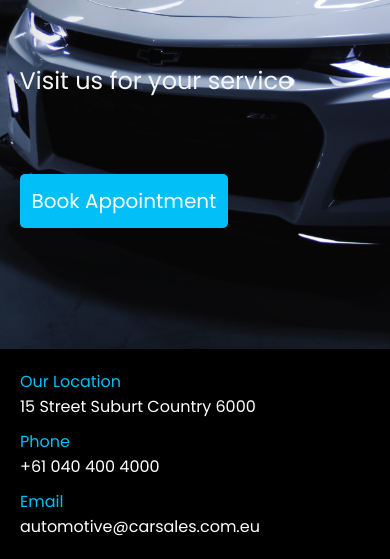
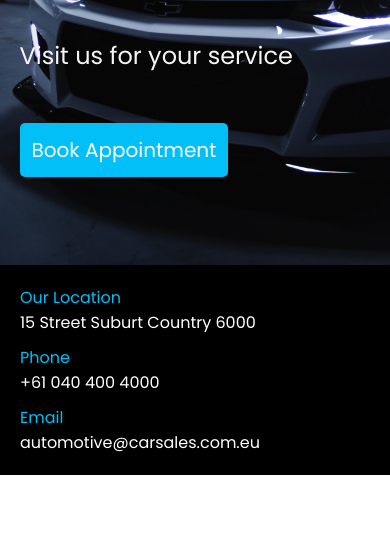
Before and after one commit to lensonfernandes/Automotive-Len, a plain HTML site: page index.html in a window 390 px wide. Shown: the part 334-893 px from the top of the page. After the commit the page ends 844 px from the top, so only its background shows below. Drawn offline with Linux system fonts and the light colour scheme.

Commit message:
Final commit after Granular changes

```diff
--- a/Style/style.css
+++ b/Style/style.css
@@ -1,13 +1,25 @@
+/* Font */
 @import url('https://fonts.googleapis.com/css2?family=Poppins:wght@300;400;500;600;700&display=swap');
 
+/* Repeated color- Variables */
+:root {
+    --primary-color:#02bff8 ;
+    --secondary-color: white;
+    --fallback-background: #cccccc;
+  }
+
+/* Universal selector to nullify default values */
 *{
     margin: 0;
     padding: 0;
-    color: white;
+    color: var(--secondary-color);
     font-family: 'Poppins', sans-serif;
 
 }
 
+
+
+/* Flex styling both for header and footer */
 header,  footer{
     display: flex;
     justify-content: space-around;
@@ -15,10 +27,12 @@ header,  footer{
     padding: 15px;
 }
 
+/* Increase the size of Main heading/Logo */
 header h1{
     font-weight: 400;
 }
 
+/* Flex configuration for Header Sub-Division */
 header .header-item-group{
     display: flex;
     justify-content: center;
@@ -27,30 +41,29 @@ header .header-item-group{
 }
 
 
-/* header .header-item-group i{
-
-} */
-
-
+/* Flex configuration for Header Right - Sub-Division */
 header .header-item-group ul{
     display: flex;
     align-items: center;
     gap:20px;
 }
 
+/* Header button styling */
 header .header-item-group ul button{
-    background-color: #02bff8;
+    background-color: var(--primary-color);
     padding: 15px;
     border-radius: 5px;
 }
 
+/* Remove Bullet points of Header and Footer list */
 header ul li, footer ul li{
     list-style: none;
 }
 
+/* Styling for Main section  */
 
 main{
-    height: 75vh;
+    height: 78vh;
     display: flex;
     flex-direction: column;
     justify-content: center;
@@ -61,9 +74,10 @@ main{
 
 }
 
+/* Background image styling  */
 .background-img-container{
     background-image: url("../Assets/car-bg.jpg");
-    background-color: #cccccc;
+    background-color: var(--fallback-background);
     background-repeat: no-repeat;
     background-size: cover;
     background-position: center;
@@ -72,11 +86,11 @@ main{
 }
 
 
-/* Main section */
+/* Main section Tag styling*/
 
 main h2{
     font-size: 300%;
-    color: #02bff8;
+    color: var(--primary-color);
 }
 
 main p{
@@ -84,7 +98,7 @@ main p{
 }
 
 main button{
-    background-color: #02bff8;
+    background-color: var(--primary-color);
     /* padding: 10px; */
     width:fit-content;
     padding: 12px;
@@ -93,18 +107,22 @@ main button{
     border-radius: 5px;
 }
 
-/* footer */
+/* Footer section tags styling */
 footer{
     background-color: black;
     padding: 20px;
 }
 
 footer ul li:first-child{
-    color:#02bff8;
+    color:var(--primary-color);
 }
 
 
+
+/* Mobile screen - Responsiveness  */
+
 @media only screen and (max-width: 480px) {
+    /* To use Flex in Column direction for Phones */
     header,  footer{
         flex-direction: column;
     }
@@ -115,16 +133,18 @@ footer ul li:first-child{
 
     }
 
+    /* Hide Header button on Mobiles as similar button is present at center of the Mobile screen */
     header .header-item-group ul button{
         visibility: hidden;
     }
 
+    /* Rearrange the placement of content of main section */
     main{
         padding-left:5vw;
         padding-right: 5vw;
         justify-content: flex-start;
-        gap:9vh;
-        height: 60vh;
+        gap:6vh;
+        height: 50vh;
 
     }
 
@@ -133,6 +153,7 @@ footer ul li:first-child{
 
     }
 
+    /* Rearrange the placement of content of Footer section */
     footer{
         display: flex;
         justify-content: space-around;
```
Also changed, not shown: index.html (+8 -0 lines).
